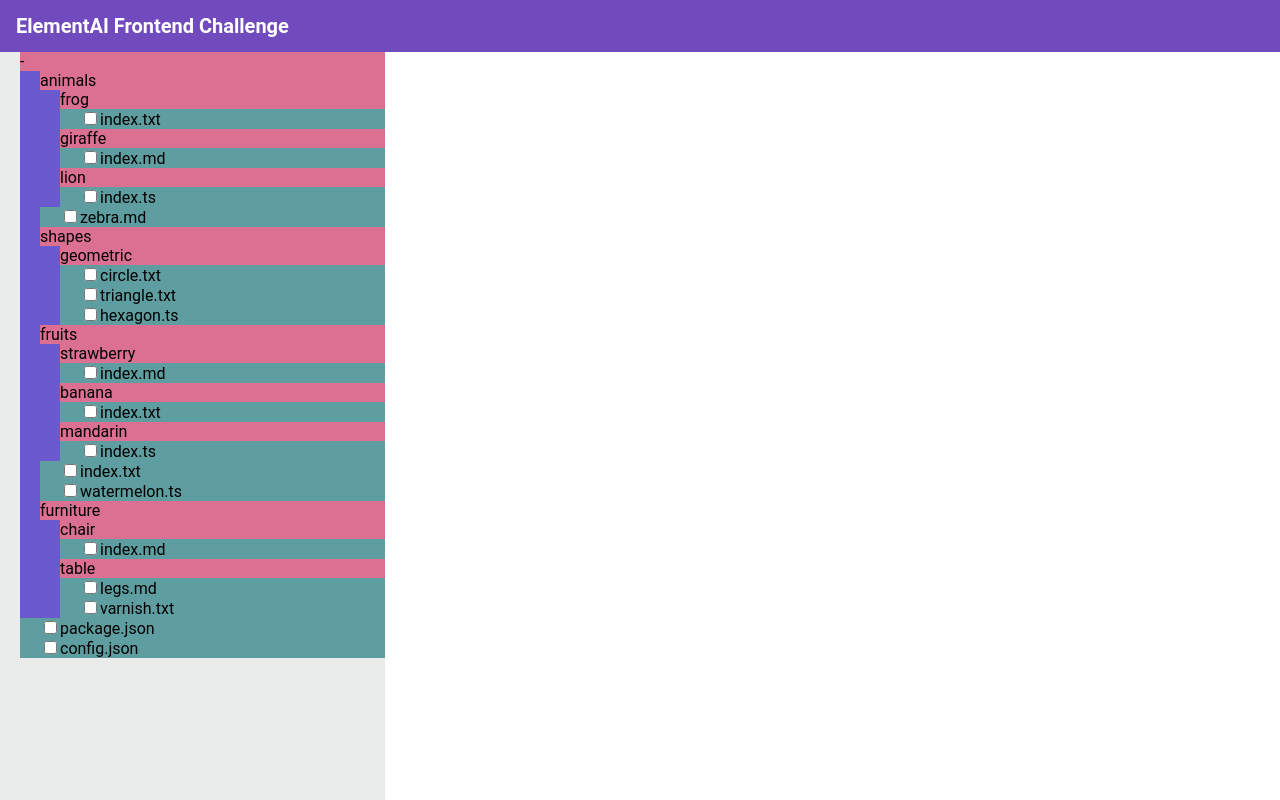
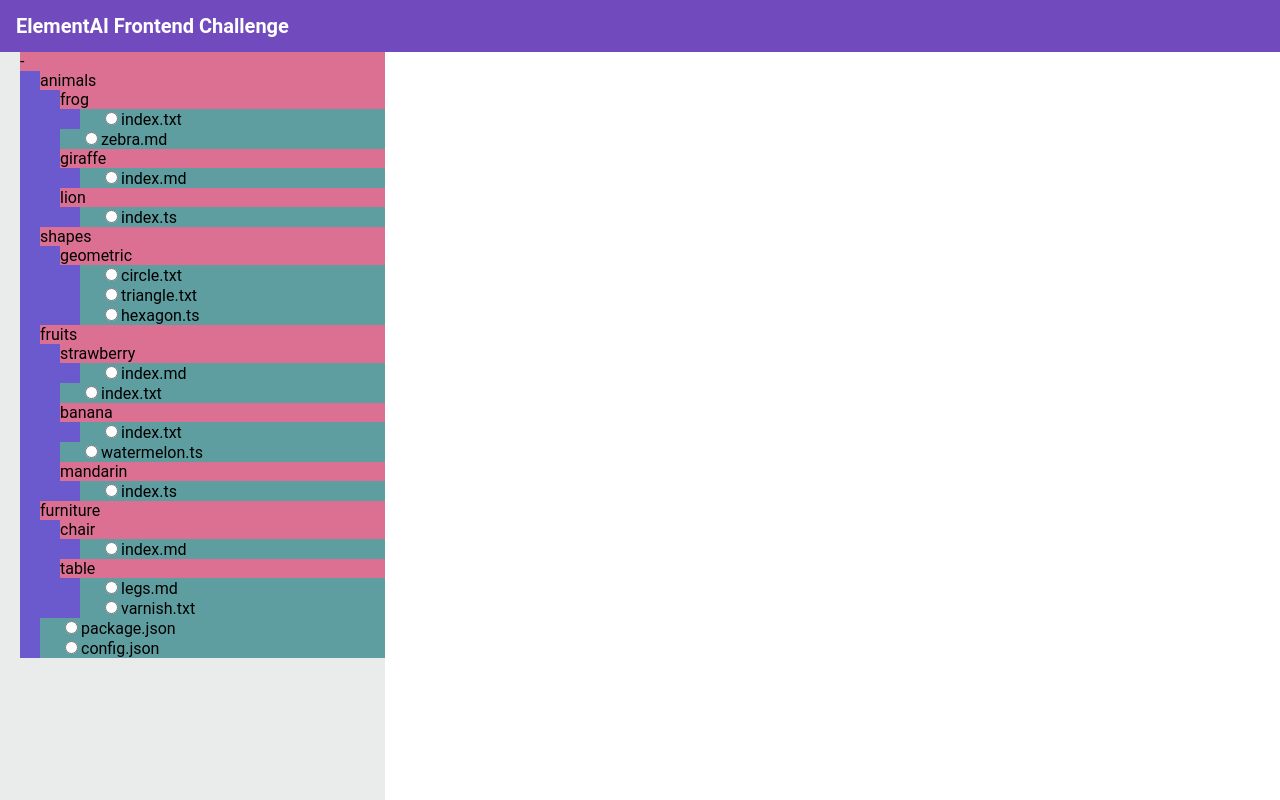
Before and after one commit to FloatingShepherd/file-tree, a React (Create React App) app: page / in a window 1280 px wide. Built offline with nearby package versions, Linux system fonts and the light colour scheme.

Commit message:
fix the issue that root level file does not correctly show the content.

```diff
--- a/src/components/App/index.tsx
+++ b/src/components/App/index.tsx
@@ -32,6 +32,7 @@ const App: React.FC<Props> = (_) => {
       dataSource.addFileToTreeDataSource(file);
     });
     handleTreeViewDataSourceUpdate(dataSource);
+	console.log(dataSource);
   }, []);
 
   return (
--- a/src/components/TreeItem/index.tsx
+++ b/src/components/TreeItem/index.tsx
@@ -12,31 +12,33 @@ let currentSelected: string;
 const TreeItem: React.FC<Props> = ({ node, handleFileSelected }) => {
     // Passing path of selected/unselected file in order to find it later.
     // Passing checked/unchecked value at the same time.
-    const unclickHandler = () => {
-        if (currentSelected === node.getKey()) {
-            handleFileSelected(node.getKey(), false);
-            currentSelected = "";
-        } else {
-            handleFileSelected(node.getKey(), true);
-            currentSelected = node.getKey();
-        }
+    const changeHandler = (e:React.FormEvent<HTMLInputElement>) => {
+		if (e.currentTarget.checked){
+			handleFileSelected(node.getKey(), true);
+			currentSelected = node.getKey();
+		} else {
+			handleFileSelected(node.getKey(), false);
+			currentSelected = "";
+		}
     };
 
     return (
         <div className="TreeItem">
-            <header className="TreeItemTitle">{node.getName()}</header>
-            <div className="TreeItemList">
-                {node.getChildren().map((child, index) => {
-                    return <TreeItem key={`${node.getName()}${index}`} node={child} handleFileSelected={handleFileSelected}></TreeItem>;
-                })}
+            { !node.getValue() &&
+			<header className="TreeItemTitle">{node.getName()}</header>
+			}
+			{node.getChildren().filter(c => c.getName()).map((child, index) => {
+            	return <div className="TreeItemList">
+						<TreeItem key={`${node.getName()}${index}`} node={child} handleFileSelected={handleFileSelected}></TreeItem>
+				</div>}
+            )}
+			{ node.getValue() &&
+            <div className="TreeValueList">
+				<div key={`${node.getName()}${node.getValue()}`}>
+					<label><input type="radio" name="file" onChange={changeHandler} />{node.getValue()}</label>
+				</div>
             </div>
-            <div className="TreeValueList">
-                {((node.getValue() || []) as Array<string>).map((value, index) => {
-                    return <div key={`${node.getName()}${value}${index}`}>
-                        <label><input type="checkbox" onClick={() => unclickHandler()} />{value}</label>
-                    </div>;
-                })}
-            </div>
+			}
         </div>
     );
 };
--- a/src/entities/file.ts
+++ b/src/entities/file.ts
@@ -42,7 +42,7 @@ export default class File {
     }
     splitPathAndSetName() {
         const paths: string[] = this.path.split("/").filter((p) => p);
-        this.setName(paths.pop() || "");
+        this.setName(paths.slice(-1)[0] || "");
         return paths;
     }
 };
--- a/src/entities/treeViewDataSource.ts
+++ b/src/entities/treeViewDataSource.ts
@@ -17,7 +17,7 @@ export default class TreeViewDataSource {
         const paths = file.splitPathAndSetName();
         let currentNode = this.root;
 
-        // Traverse the tre based on file path.
+        // Traverse the tree based on file path.
         // Create nodes if such nodes do not exist.
         for (let i = 0; i < paths.length; i += 1) {
             const path = paths[i];
@@ -30,8 +30,6 @@ export default class TreeViewDataSource {
         }
 
         // Add file to the last traveled node
-        const values: string[] = currentNode.getValue() || [];
-        values.push(file.getName())
-        currentNode.setValue(values);
+        currentNode.setValue(file.getName());
     }
 }
--- a/src/entities/treeViewNode.ts
+++ b/src/entities/treeViewNode.ts
@@ -24,7 +24,7 @@ export default class TreeViewNode {
     }
 
     findChild(_name: string): TreeViewNode | null {
-        const result = this.children.filter((n: TreeViewNode) => n.name === _name);
+        const result = this.children.filter((n: TreeViewNode) => n.getName() === _name);
         return result && result.length ? result[0] : null;
     }
 
```
Also changed, not shown: 2 other files (tests, documents, lock files or other folders).
